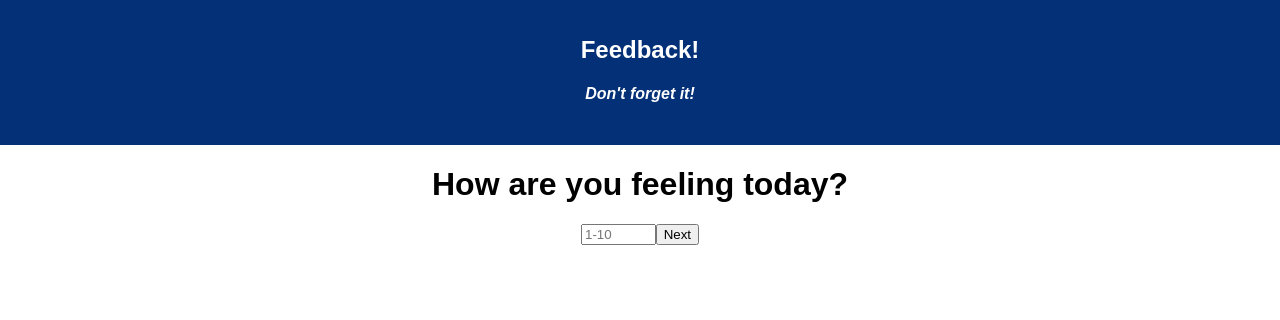
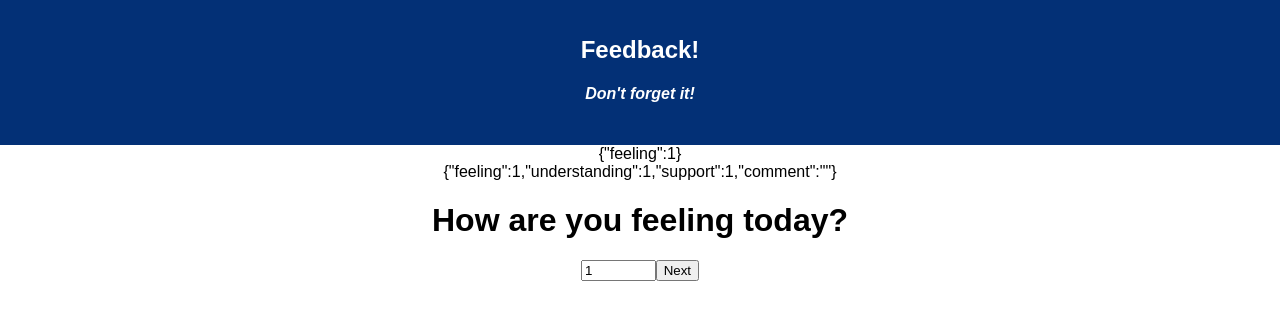
Before and after one commit to julianbooher/redux-feedback-loop, a React (Create React App) app: page / in a window 1280 px wide. Shown: the top 320 px of the page. Built offline with nearby package versions, Linux system fonts and the light colour scheme.

Commit message:
tried to make a non-specific funtion to handle submission and action type on the redux end

```diff
--- a/src/components/Feel/Feel.js
+++ b/src/components/Feel/Feel.js
@@ -11,25 +11,44 @@ class Feel extends Component {
     }
 
     handleSubmit = () => {
+        let stateKey = Object.keys(this.state)[0]
         console.log('in submit');
+        console.log(this.state[stateKey])
+        // TO DO input validation with sweetalert? if/else
+        this.props.dispatch({type: 'UPDATE_VALUE', payload: {
+            key: stateKey,
+            value: this.state[stateKey]
+        }})
+    }
 
+    componentDidMount(){
+        this.setState({
+            feeling: this.props.reduxState.feeling
+        })
     }
 
     handleChangeFor = (event, input) => {
         this.setState({
-            newCustomer: {
-                ...this.state.newCustomer,
-                [input]: event.target.value
-            },
-        });
+                [input]: Number(event.target.value)
+            })
     }
 
     render() {
         return (
             <div>
+                {JSON.stringify(this.state)}
+                <br>
+                </br>
+                {JSON.stringify(this.props.reduxState)}
                 <h1>How are you feeling today?</h1>
                 <form onSubmit={this.handleSubmit}>
-                    <input  required min="1" max="10" type="number" placeholder="1-10" value={this.state.value} onChange={this.handleChangeFor} />
+                    <input
+                        required min="1"
+                        max="10"
+                        type="number"
+                        placeholder="1-10"
+                        value={this.state.feeling}
+                        onChange={(event) => this.handleChangeFor(event, 'feeling')} />
                     <button type="submit">Next</button>
                 </form>
             </div>
--- a/src/index.js
+++ b/src/index.js
@@ -11,10 +11,28 @@ import {Provider} from 'react-redux';
 import logger from 'redux-logger';
 
 
-const feedbackReducer = (state = {}, action) => {
+const feedbackReducer = (
+    state = {
+        feeling: 1,
+        understanding: 1,
+        support: 1,
+        comment: ''
+    },
+    action) => {
+    // TODO set initial state to default initial values, and then add component did mount for each component and set state to feedback reducer. The user can go back and it will retain the previous value that the form had.
     //TODO action type
     // state is an object, so we're just gonna update one key:value pair at a time using the payload.
     // payload will contain a key and a value.
+
+    if(action.type === 'UPDATE_VALUE'){
+        console.log(action.payload);
+        let returnState = {
+            ...state,
+            [action.payload.key]: action.payload.value
+        }
+        console.log(returnState);
+        return returnState
+    }
     return state;
 }
 
```
